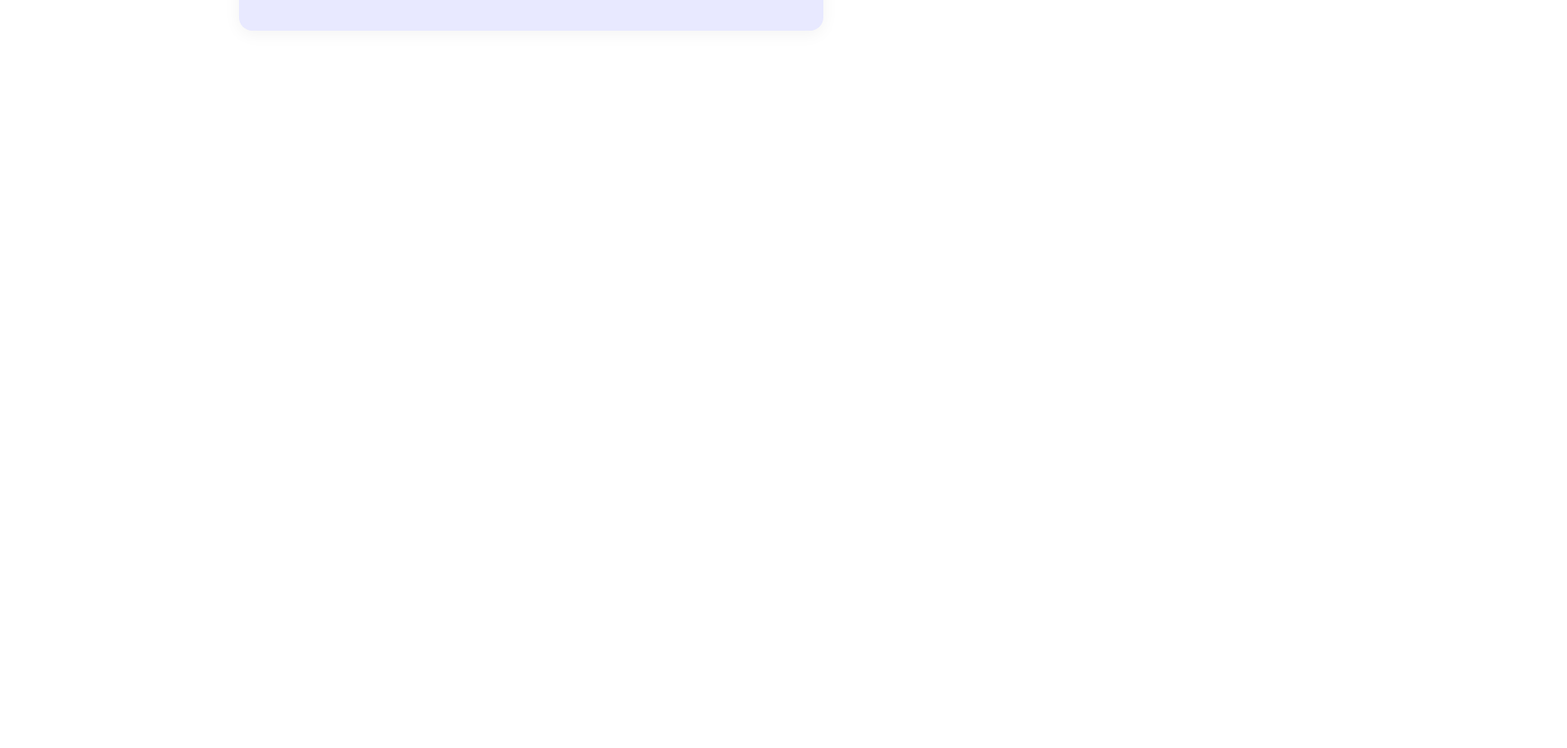
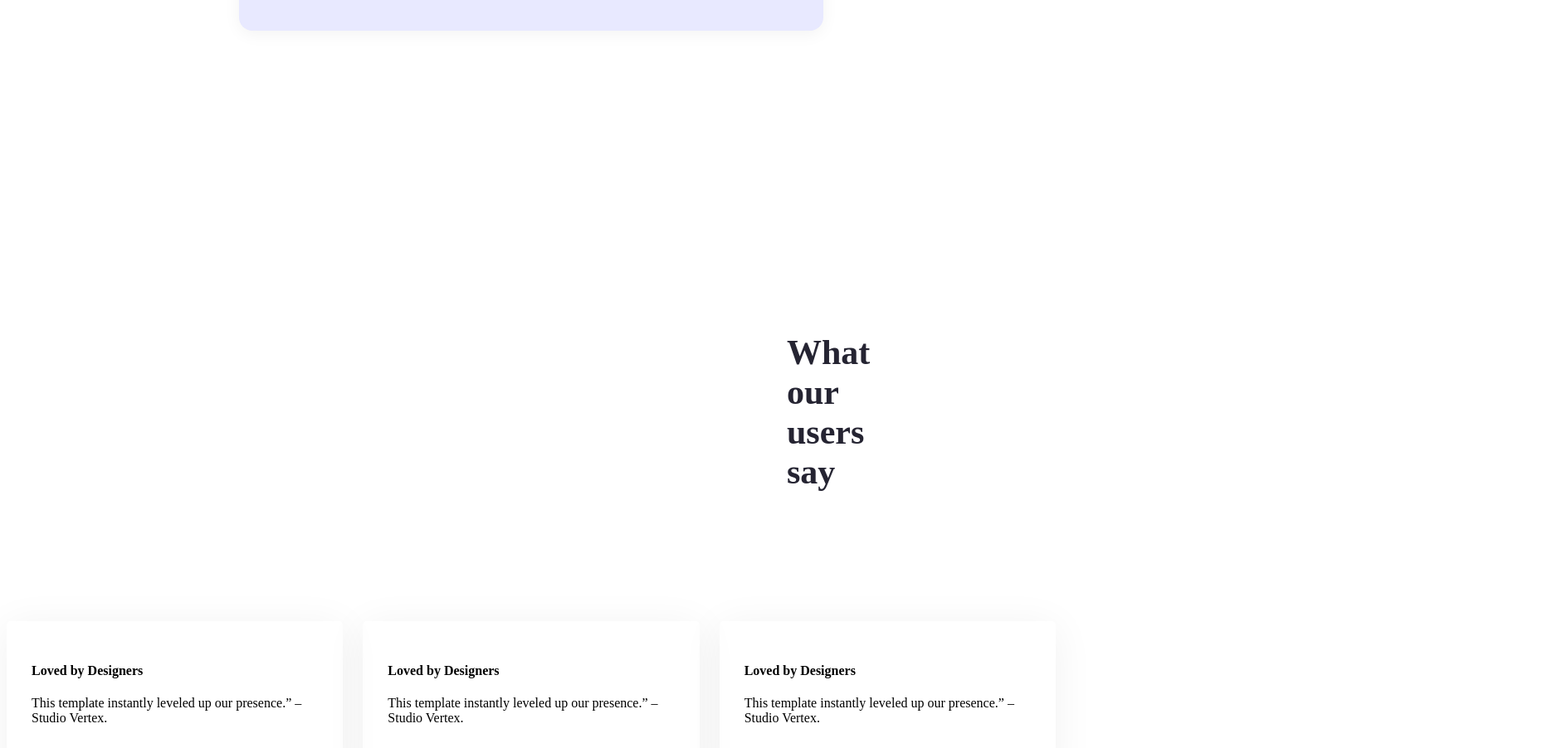
Before and after one commit to AbuTaher4095/Assignment-1, a plain HTML site: page index.html in a window 1280 px wide. Shown: the part 2725-3627 px from the top of the page at 83% size, 1888 px wide, since content can reach past the window. Before the commit the page ends 3012 px from the top, so only its background shows below. Drawn offline with Linux system fonts and the light colour scheme.

Commit message:
added index.html and style.css file

```diff
--- a/index.html
+++ b/index.html
@@ -55,6 +55,34 @@
     </div>
   </div>
 </section>
+
+</section>
+        <!-- what is do section start -->
+         <section class="skills">
+            <h3 class="section-title  text-center">What our users say</h3>
+
+<div class="skill-container">
+    <!-- .skill*4>img+h4.skill-title+p.skill-description -->
+     <div class="skill">
+        <i class="fa-solid fa-star"></i><i class="fa-solid fa-star"></i><i class="fa-solid fa-star"></i><i class="fa-solid fa-star"></i><i class="fa-solid fa-star"></i>
+        <h4 class="skill-title">Loved by Designers</h4>
+                    <p class="skill-description">This template instantly leveled up our presence.” – Studio Vertex.</p>
+                    <img src="images/icons/js.png" alt="">
+     </div>
+     <div class="skill">
+        <i class="fa-solid fa-star"></i><i class="fa-solid fa-star"></i><i class="fa-solid fa-star"></i><i class="fa-solid fa-star"></i><i class="fa-solid fa-star"></i>
+        <h4 class="skill-title">Loved by Designers</h4>
+                    <p class="skill-description">This template instantly leveled up our presence.” – Studio Vertex.</p>
+                    <img src="images/icons/js.png" alt="">
+     </div>
+     <div class="skill">
+        <i class="fa-solid fa-star"></i><i class="fa-solid fa-star"></i><i class="fa-solid fa-star"></i><i class="fa-solid fa-star"></i><i class="fa-solid fa-star"></i>
+        <h4 class="skill-title">Loved by Designers</h4>
+                    <p class="skill-description">This template instantly leveled up our presence.” – Studio Vertex.</p>
+                    <img src="images/icons/js.png" alt="">
+     </div>
+
+         </section>
     </main>
 
     <footer>
--- a/style/style.css
+++ b/style/style.css
@@ -126,3 +126,22 @@ header{
 
     margin: 200px 200px;
 }
+.skill-container{
+    display: flex;
+    gap: 24px;
+    justify-content: center;
+
+}
+.skill{
+    padding: 30px;
+    box-shadow: 0px 6px 50px 0px rgba(0,0,0,0.06);
+    border-radius: 5px;
+}
+.section-title{
+
+     /* color: #1a1a1a;
+  margin-bottom: 30px; */
+  font-size: 42px;
+  padding: 114px 940px;
+  color: #252432;
+}
```
